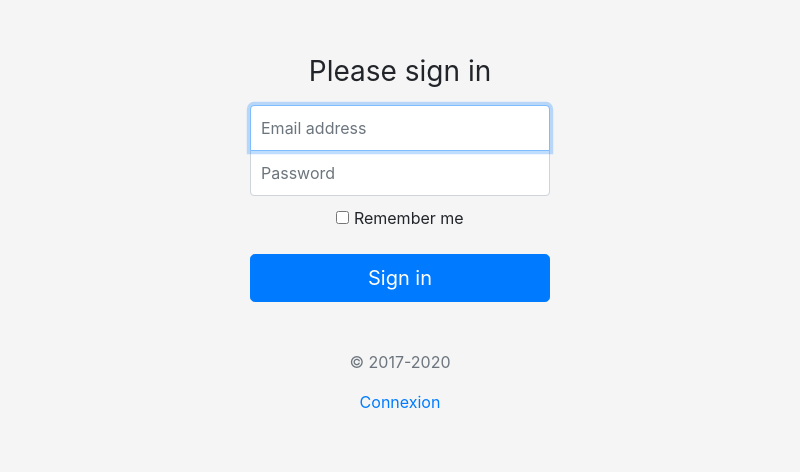
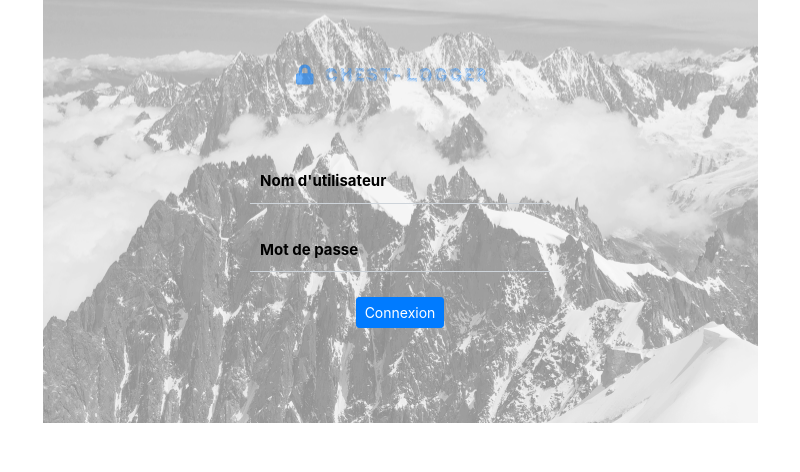
Before and after one commit to JoystonA/Chest-Logger, an Electron app: page connexion.html in a window 800 px wide. Drawn offline with Linux system fonts and the light colour scheme; no server answers.

Commit message:
page_de_connexion_v2

```diff
--- a/connexion.html
+++ b/connexion.html
@@ -10,28 +10,32 @@
     <title>Chest-Logger - Connexion</title>
 
     <!-- CSS -->
+    <link href="content/vendor/fontawesome-free/css/all.css" rel="stylesheet" type="text/css">
     <link href="content/css/bootstrap.css" type="text/css" rel="stylesheet">
     <link href="content/css/main.css" type="text/css" rel="stylesheet">
 </head>
 
-<body class="text-center">
+<body class="text-center connexion_page">
     <form class="form-signin">
-        <h1 class="h3 mb-3 font-weight-normal">Please sign in</h1>
-        <label for="inputEmail" class="sr-only">Email address</label>
-        <input type="email" id="inputEmail" class="form-control" placeholder="Email address" required autofocus>
-        <label for="inputPassword" class="sr-only">Password</label>
-        <input type="password" id="inputPassword" class="form-control" placeholder="Password" required>
-        <div class="checkbox mb-3">
-            <label>
-                <input type="checkbox" value="remember-me"> Remember me
-            </label>
-        </div>
-        <button class="btn btn-lg btn-primary btn-block" type="submit">Sign in</button>
-        <p class="mt-5 mb-3 text-muted">&copy; 2017-2020</p>
-        <a href="index.html">Connexion</a>
+        <a class="navbar-brand js-scroll-trigger text_nav title_app">
+            <i class="fas fa-lock logo"></i>
+            CHEST-LOGGER
+        </a>
+        <label for="inputUsername" class="sr-only">Nom d'utilisateur</label>
+        <input type="text" id="inputUsername" class="form-control" placeholder="Nom d'utilisateur" required>
+
+        <label for="inputPassword" class="sr-only">Mot de passe</label>
+        <input type="password" id="inputPassword" class="form-control" placeholder="Mot de passe" required>
+
+        <button type="button" id="connexion"
+        class="btn btn-primary btn-sm shadow-none">Connexion</button>
     </form>
 
-    <script src="content/js/chiffer_dechiffrer_mdp.js"></script>
+    <script src="content/vendor/jquery/js/jquery-3.5.1.slim.min.js"></script>
+    <script src="content/vendor/jquery/js/jquery-3.5.1.js"></script>
+    <script src="content/vendor/bootstrap/js/bootstrap.bundle.min.js"></script>
+    <script src="content/js/connexion.js"></script>
     <script src="content/js/hash.js"></script>
 </body>
+
 </html>
--- a/content/css/main.css
+++ b/content/css/main.css
@@ -31,34 +31,40 @@ body {
   padding: 15px;
   margin: auto;
 }
-
 .form-signin .checkbox {
   font-weight: 400;
 }
-
 .form-signin .form-control {
   position: relative;
   box-sizing: border-box;
   height: auto;
   padding: 10px;
-  font-size: 16px;
+  padding-top: 25px;
+  font-size: 15px;
+  border-top-style: hidden;
+  border-right-style: hidden;
+  border-left-style: hidden;
+  background: none;
 }
 
 .form-signin .form-control:focus {
   z-index: 2;
+  box-shadow: none;
+}
+.form-signin input[type="text"] {
+  margin-bottom: 8px;
+  margin-top: 50px;
+  border-radius: 0;
+
+
+}
+.form-signin input[type="password"] {
+  margin-bottom: 25px;
+  margin-top: 10px;
+  border-radius: 0;
+
 }
 
-.form-signin input[type="email"] {
-  margin-bottom: -1px;
-  border-bottom-right-radius: 0;
-  border-bottom-left-radius: 0;
-}
-
-.form-signin input[type="password"] {
-  margin-bottom: 10px;
-  border-top-left-radius: 0;
-  border-top-right-radius: 0;
-}
 
 .bd-placeholder-img {
   font-size: 1.125rem;
@@ -73,6 +79,38 @@ body {
   .bd-placeholder-img-lg {
     font-size: 3.5rem;
   }
+}
+
+.mdp{
+  padding-top: 7px;
+  padding-bottom: 25px;
+
+}
+
+.mdp a{
+  color: #9BB8CA;
+  font-size: 15px;
+}
+
+::placeholder{
+  color: #9BB8CA !important;
+}
+
+.mb-4{
+margin-bottom: 40px !important;
+position: static;
+}
+
+.connexion_page{
+  background: url(../img/fond_2.png) no-repeat center;
+  background:auto;
+  -webkit-background:auto;
+  z-index: -1;
+}
+
+::placeholder{
+  color:black !important;
+  font-weight: bold;
 }
 /*------------------------------ TOP BAR --------------------------------*/
 .topbar_bg_color{
--- a/content/js/chiffer_dechiffrer_mdp.js
+++ b/content/js/chiffer_dechiffrer_mdp.js
@@ -24,12 +24,3 @@ function decrypt(text) {
 
     return decrypted.toString();
 }
-
-var output = encrypt("toto");
-//localStorage.setItem('mdp',output.encryptedData);
-var getCipher = localStorage.getItem('mdp');
-console.log('cipher :'+getCipher)
-
-console.log(output.encryptedData);
-
-console.log(decrypt(output));
--- /dev/null
+++ b/content/js/connexion.js
@@ -0,0 +1,18 @@
+var inputUsername = document.getElementById('inputUsername');
+var inputPassword = document.getElementById('inputPassword');
+var connexion = document.getElementById('connexion');
+
+connexion.addEventListener('click',function(){
+    if(inputUsername.value==localStorage.getItem('email')){
+        var hashPassword = hash(inputPassword.value);
+        if(hashPassword==localStorage.getItem('mdp_user')){
+            window.location='index.html'
+        }
+        else{
+            console.log('erreur2')
+        }
+    }
+    else{
+        console.log('erreur1')
+    }
+})
--- a/content/js/hash.js
+++ b/content/js/hash.js
@@ -1,9 +1,8 @@
-function hash() {
-    const secret = 'abcdefg';
-    const hash = crypto.createHmac('sha256', secret)
-        .update('I love cupcakes')
+const crypto = require('crypto');
+function hash(mdp) {
+    const key = '@]@FKr758+4cA(KcsLd5';
+    const hash = crypto.createHmac('sha256', key)
+        .update(mdp)
         .digest('hex');
-    console.log(hash);
+    return hash;
 }
-
-hash()
--- a/main.js
+++ b/main.js
@@ -11,7 +11,7 @@ function createWindow () {
   })
 
   // and load the index.html of the app.
-  win.loadFile('signin.html')
+  win.loadFile('connexion.html')
 
   // Open the DevTools.
   win.webContents.openDevTools()
--- a/signin.css
+++ /dev/null
@@ -1,106 +0,0 @@
-html,
-body {
-  height: 100%;
-}
-
-body {
-  display: -ms-flexbox;
-  display: flex;
-  -ms-flex-align: center;
-  align-items: center;
-  padding-top: 40px;
-  padding-bottom: 40px;
-  background-color: #ffffff;
-}
-
-
-.form-signin {
-  width: 100%;
-  max-width: 330px;
-  padding: 15px;
-  margin: auto;
-}
-.form-signin .checkbox {
-  font-weight: 400;
-}
-.form-signin .form-control {
-  position: relative;
-  box-sizing: border-box;
-  height: auto;
-  padding: 10px;
-  padding-top: 25px;
-  font-size: 15px;
-  border-top-style: hidden;
-  border-right-style: hidden;
-  border-left-style: hidden;
-
-}
-
-.form-signin .form-control:focus {
-  z-index: 2;
-  box-shadow: none;
-}
-.form-signin input[type="text"] {
-  margin-bottom: 8px;
-  margin-top: 50px;
-  border-radius: 0;
-
-
-}
-.form-signin input[type="password"] {
-  margin-bottom: 25px;
-  margin-top: 10px;
-  border-radius: 0;
-
-}
-
-
-.bd-placeholder-img {
-  font-size: 1.125rem;
-  text-anchor: middle;
-  -webkit-user-select: none;
-  -moz-user-select: none;
-  -ms-user-select: none;
-  user-select: none;
-}
-
-@media (min-width: 768px) {
-  .bd-placeholder-img-lg {
-    font-size: 3.5rem;
-  }
-}
-
-.mdp{
-  padding-top: 7px;
-  padding-bottom: 25px;
-
-}
-
-.mdp a{
-  color: #9BB8CA;
-  font-size: 15px;
-}
-
-::placeholder{
-  color: #9BB8CA !important;
-}
-
-.mb-4{
-margin-bottom: 40px !important;
-position: static;
-}
-
-.btn {
-  font-size: 17px ;
-}
-
-.btn-group-lg>.btn, .btn-lg {
-  padding-left: 50px;
-  padding-right: 50px;
-  padding-top: 12px;
-  padding-bottom: 12px;
-}
-
-::placeholder {
-  color: blue !important;
-}
--- a/starter-template.css
+++ /dev/null
@@ -1,7 +0,0 @@
-body {
-  padding-top: 5rem;
-}
-.starter-template {
-  padding: 3rem 1.5rem;
-  text-align: center;
-}
```
Also changed, not shown: moncompte.html (+5 -2 lines), signin.html (deleted, +0 -34 lines), content/img/24042016_JOB9096F_Les_Aiguilles-NB-2560.png (added), content/img/fond.png (added), content/img/fond_2.png (added), content/img/unknown.png (added). Lines whose indentation alone changed are shown as unchanged.
